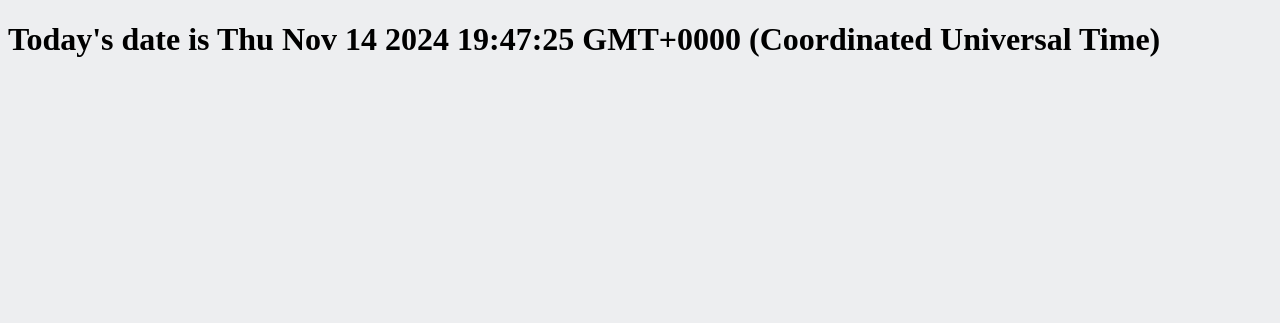
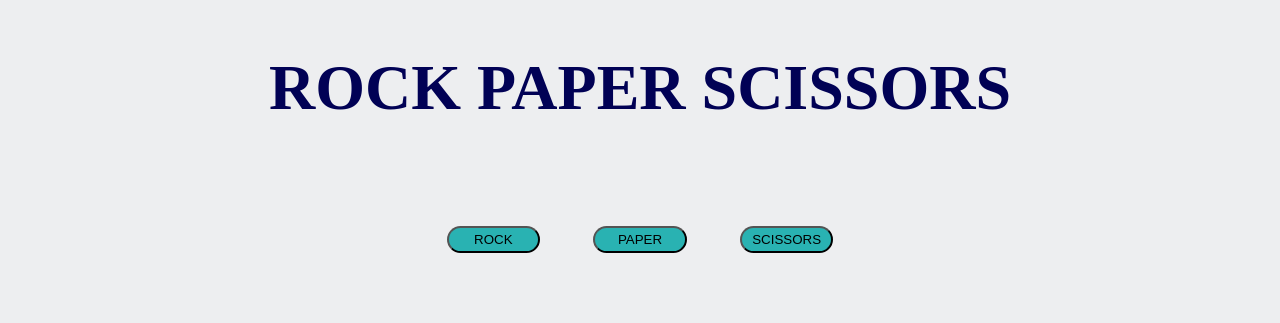
Before and after one commit to RedNoodle325/rps-top, a plain HTML site: page index.html in a window 1280 px wide. Drawn offline with Linux system fonts and the light colour scheme.

Commit message:
daily update

```diff
--- a/css/styles.css
+++ b/css/styles.css
@@ -4,3 +4,55 @@ html {
   padding: 0;
   box-sizing: border-box;
 }
+
+body {
+  font-family: "SpaceMono Nerd Font Mono";
+  font-size: 1em;
+  color: rgb(1, 1, 85);
+  display: flex;
+  flex-direction: column;
+  justify-content: space-between;
+  align-items: center;
+}
+
+
+.game-container {
+  display: flex;
+  flex-direction: column;
+  justify-content: space-around;
+  align-items: center;
+}
+
+.game-hdr {
+
+}
+
+.btn-div {
+  display: flex;
+}
+h1 {
+  font-size: 4em;
+}
+button {
+  margin: 2em;
+  border-radius: 4em;
+  width: 7em;
+  height: 2em;
+  background-color:rgb(41, 178, 178);
+}
+
+button:hover {
+  background-color:rgb(30, 140, 140);
+}
+
+#rock {
+
+}
+
+#paper {
+
+}
+
+#scissors {
+
+}
--- a/index.html
+++ b/index.html
@@ -7,6 +7,16 @@
   <link rel="stylesheet" href="css/styles.css">
 </head>
 <body>
+  <h1>ROCK PAPER SCISSORS</h1>
+  <div class="game-container">
+    <p></p>
+    <div class="btn-div">
+      <button id="rock">ROCK</button>
+      <button id="paper">PAPER</button>
+      <button id="scissors">SCISSORS</button>
+    </div>
+    <h2 class="game-score"></h2>
+  </div>
   <script src="js/rps.js"></script>
 </body>
 </html>
--- a/js/rps.js
+++ b/js/rps.js
@@ -1,2 +1,3 @@
-let d = new Date();
-document.body.innerHTML = "<h1>Today's date is " + d + "</h1>"
+const rock = document.getElementById("rock");
+const paper = document.getElementById("paper");
+const scissors = document.getElementById("scissors");
```
